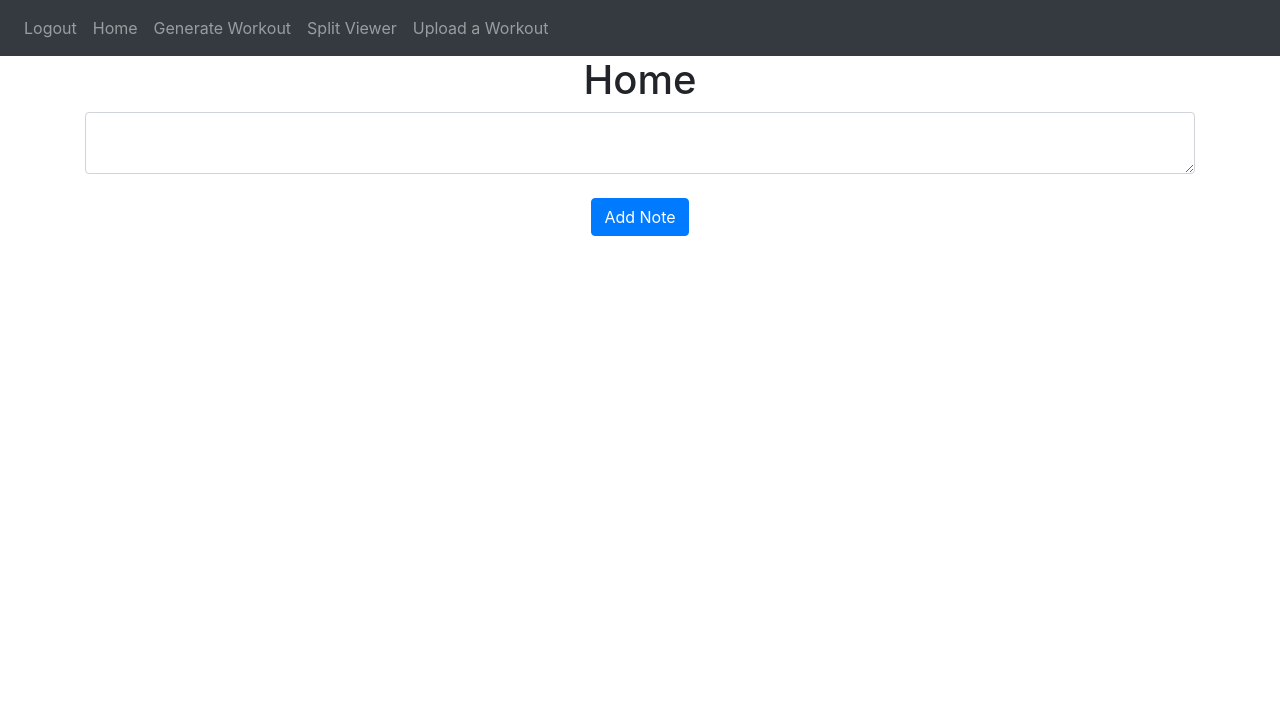
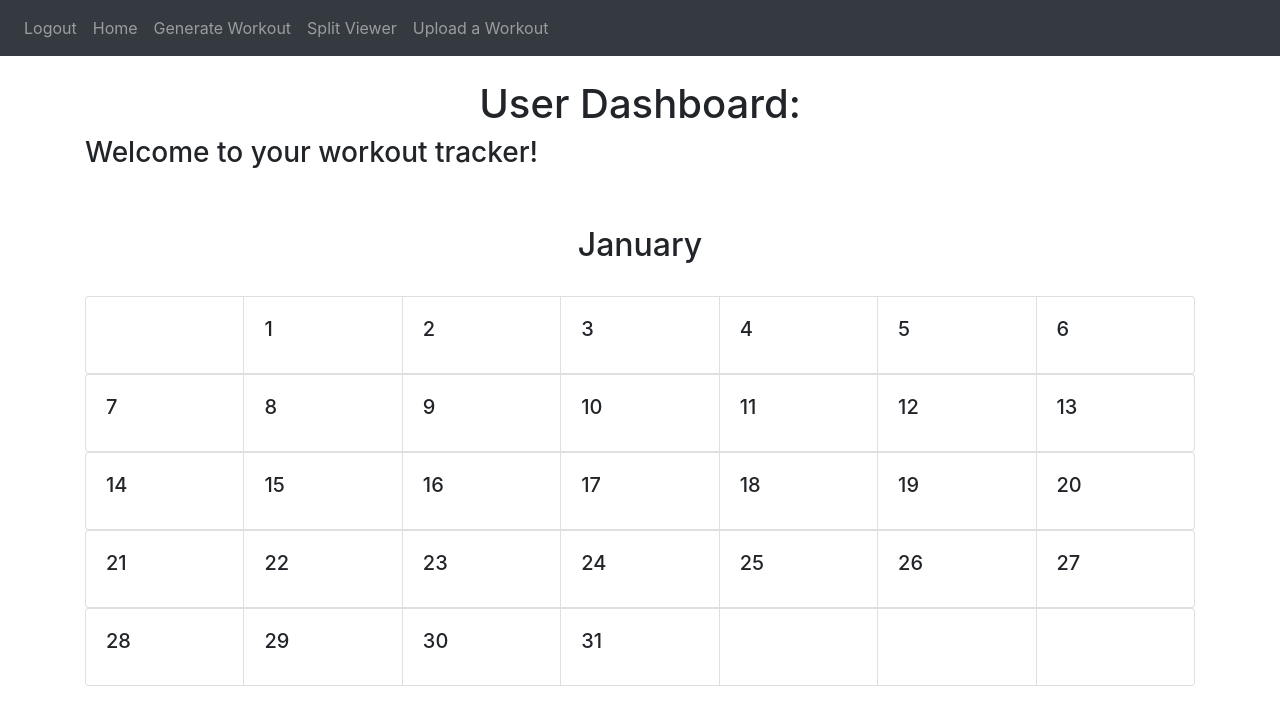
Before and after one commit to pranavramachandra1/workout_tracker, a Flask app: page / in a window 1280 px wide. Shown: the top 725 px of the page. Run offline with Flask 3, Linux system fonts and the light colour scheme; a user stored in the database is signed in; some libraries are stand-ins or nearby versions.

Commit message:
added calendar to home page

```diff
--- /dev/null
+++ b/website/make_calendar.py
@@ -0,0 +1,60 @@
+from datetime import datetime, timedelta
+
+
+calendar_dict = {"Sunday": 0,
+                "Monday": 1,
+                "Tuesday": 2,
+                "Wednesday": 3,
+                "Thursday": 4,
+                "Friday": 5,
+                "Saturday": 6
+                }
+
+def get_first_day_of_the_month(dt):
+    orig_dt = dt
+    while dt.month == orig_dt.month:
+        dt = dt - timedelta(days = 1)
+    return dt + timedelta(days = 1)
+
+def generate_week(dt_list, dt):
+    orig_dt = dt
+    if dt_list == []:
+        dt = dt + timedelta(days = 1)
+        while len(dt_list) < 7 and dt.month == orig_dt.month:
+            dt_list.append(Day(dt = dt, completed_workouts=[]))
+            dt = dt + timedelta(days = 1)
+    else:
+        while (dt.strftime("%A") != 'Sunday' or dt_list == []) and dt.month == orig_dt.month:
+            dt_list.append(Day(dt = dt, completed_workouts= []))
+            dt = dt + timedelta(days = 1)
+    return dt_list, dt_list[-1].dt
+
+def generate_calendar(dt):
+    calendar, orig_dt = [], dt
+    current_day = get_first_day_of_the_month(dt)
+    first_week = [None for d in range(calendar_dict[current_day.strftime("%A")])]
+    first_week, current_day = generate_week(first_week, current_day)
+    calendar.append(first_week)
+
+    while (current_day + timedelta(days = 1)).month == orig_dt.month:
+        new_week, current_day = generate_week([], current_day)
+        while len(new_week) < 7:
+            new_week.append(None)
+        calendar.append(new_week)
+
+    return calendar
+
+class Calendar:
+
+    def __init__(self, user_id, dt) -> None:
+        self.dt = dt
+        self.user_id = user_id
+        self.calendar = generate_calendar(dt = dt)
+
+class Day:
+    def __init__(self, completed_workouts, dt) -> None:
+        self.dt = dt
+        self.completed_workouts = completed_workouts
+
+    def __repr__(self) -> str:
+        return f'{self.dt.strftime("%A")}, {self.dt.month} {self.dt.day}'
--- a/website/templates/home.html
+++ b/website/templates/home.html
@@ -1,21 +1,33 @@
 {% extends "base.html" %} {% block title %}Home{% endblock %} {% block content
     %}
-    <h1 align="center">Home</h1>
-    <ul class="list-group list-group-flush" id="notes">
-      {% for note in user.notes %}
-      <li class="list-group-item">
-        {{ note.data }}
-        <button type="button" class="close" onClick="deleteNote({{ note.id }})">
-          <span aria-hidden="true">&times;</span>
-        </button>
-      </li>
+    <br />
+    <h1 align="center"> User Dashboard: </h1>
+
+    <h3> Welcome to your workout tracker!</h3>
+
+    <br />
+    <br />
+
+    <div id = 'calendar'>
+      <h2 align = "center"> {{calendar.dt.strftime("%B")}}</h2>
+      <br />
+      {% for week in calendar.calendar %}
+
+        <div class = 'card-group'>
+          {% for day in week %}
+            <div class="card">
+              <div class="card-body">
+                {% if day %}
+                  <h5 class="card-title">{{day.dt.day}}</h5>
+                {% endif %}
+                <!-- <p class="card-text">This is a wider card with supporting text below as a natural lead-in to additional content. This content is a little bit longer.</p> -->
+                <!-- <p class="card-text"><small class="text-muted">Last updated 3 mins ago</small></p> -->
+              </div>
+            </div>
+          {% endfor %}
+        </div>
+
       {% endfor %}
-    </ul>
-    <form method="POST">
-      <textarea name="note" id="note" class="form-control"></textarea>
-      <br />
-      <div align="center">
-        <button type="submit" class="btn btn-primary">Add Note</button>
-      </div>
-    </form>
+    </div>
+
     {% endblock %}
--- a/website/views.py
+++ b/website/views.py
@@ -1,16 +1,24 @@
 from flask import Blueprint, render_template, request, flash, jsonify
 from flask_login import login_required, current_user
-from .models import Note
+from .models import *
 from . import *
 import json
-from datetime import datetime
+from datetime import datetime, timedelta
+from .make_calendar import *
 
 views = Blueprint('views', __name__)
-
 
 @views.route('/', methods = ['GET', 'POST'])
 @login_required
 def home():
+    current_month = datetime.now().strftime("%B")
+
+    calendar = Calendar(current_user.id, datetime.now())
+
+    workout_data = WorkoutData.query.filter_by(user_id = current_user.id).all()
+
+
+
     if request.method == 'POST':
         note = request.form.get('note')
         if len(note) < 1:
@@ -20,7 +28,7 @@ def home():
             db.session.add(new_note)
             db.session.commit()
             flash('Note added!', category = 'success')
-    return render_template("home.html", user = current_user)
+    return render_template("home.html", user = current_user, month = current_month, calendar = calendar)
 
 @views.route('/delete-note', methods = ['POST'])
 @login_required
@@ -33,3 +41,16 @@ def delete_note():
             db.session.delete(note)
             db.session.commit()
     return jsonify({})
+
+def get_current_month_data(workout_data, calendar):
+    return [wd for wd in workout_data if wd.date.month == calendar.dt.month]
+
+def add_workouts_to_dates(workout_data, calendar):
+
+    workout_dict = {} # Keys: num. day of the month, Values: Name of workout
+
+    for w in workout_data:
+        if w.date.month == calendar.dt.month:
+            workout_dict[w.date.day] = w.workout_name
+
+    return workout_dict
```
Also changed, not shown: instance/database.db, 1 other file.
